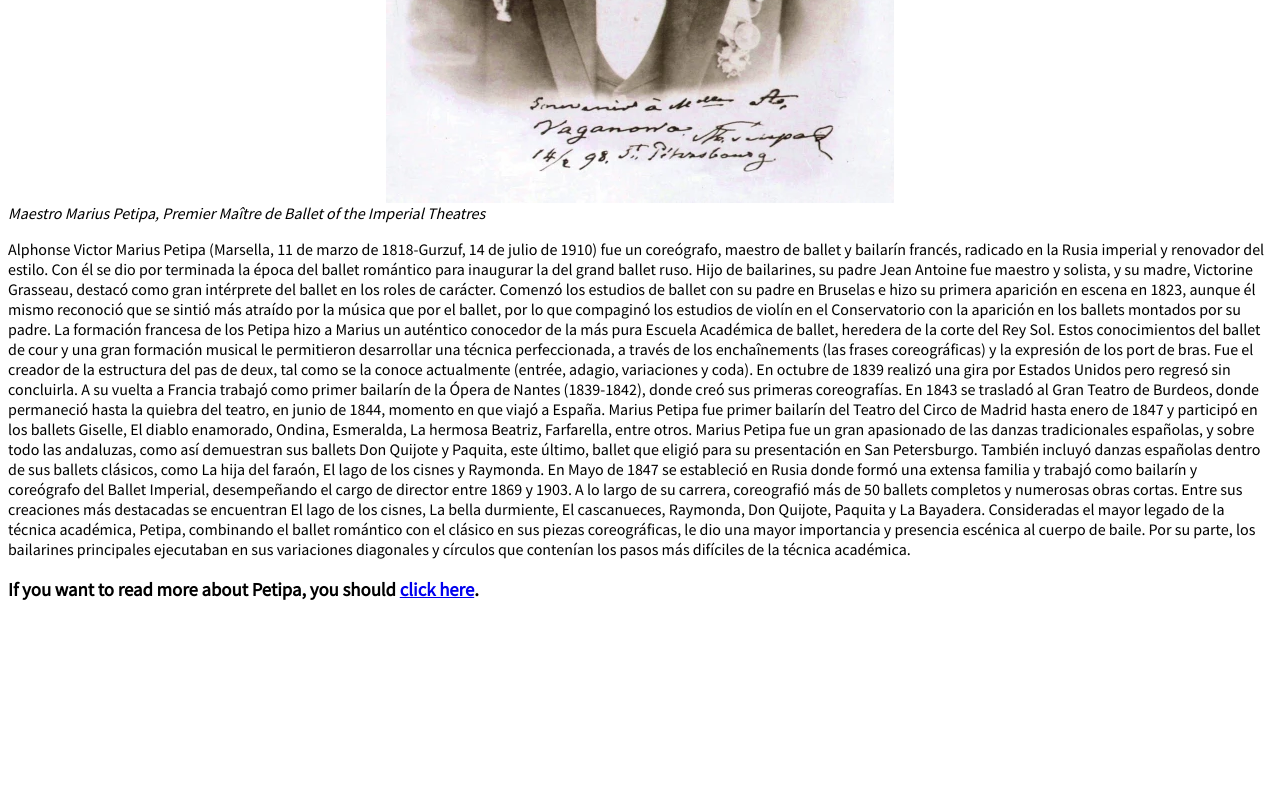
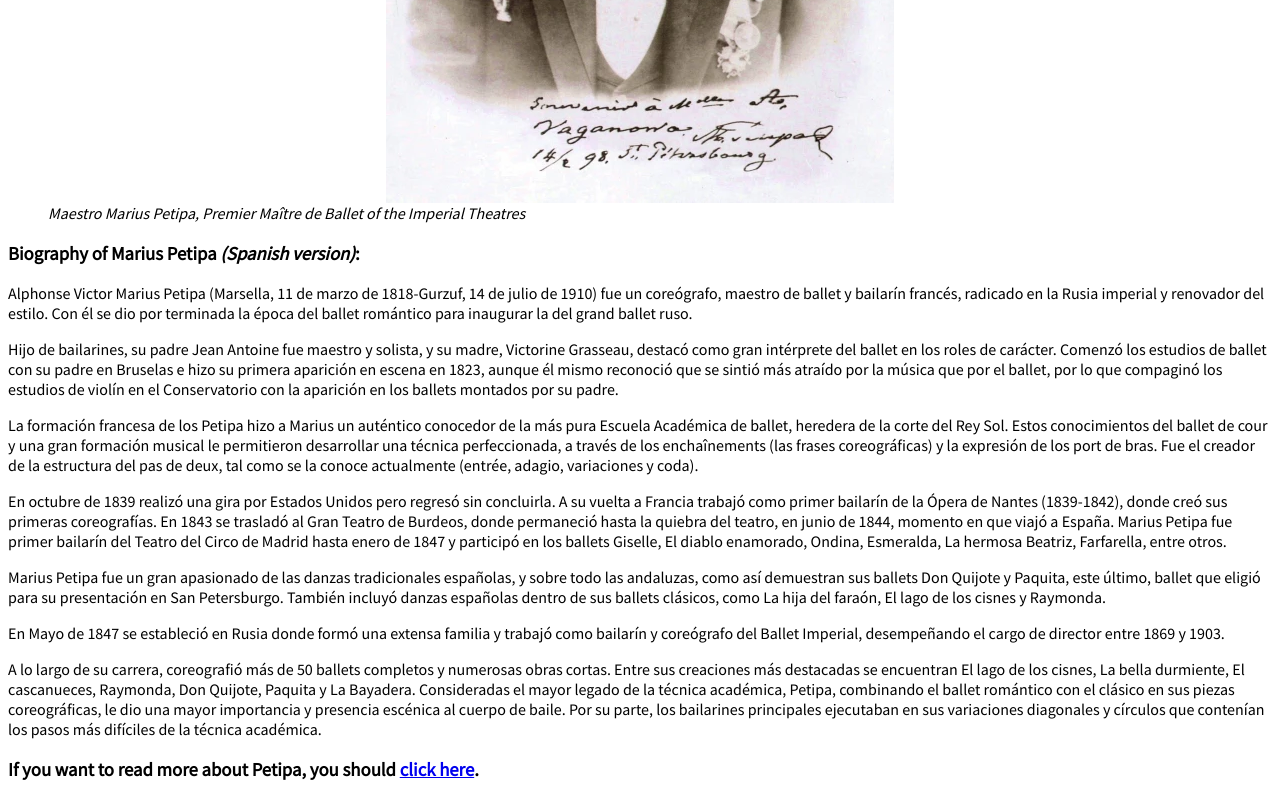
Before and after one commit to dev1-ish/petipa-tribute-page, a plain HTML site: page index.html in a window 1280 px wide. Shown: the part 597-1397 px from the top of the page. Before the commit the page ends 1216 px from the top, so only its background shows below. Drawn offline with Linux system fonts and the light colour scheme.

Commit message:
Modify content

```diff
--- a/index.html
+++ b/index.html
@@ -10,51 +10,43 @@
 <body>
     <main id="main">
         <h1 id="title">Marius Petipa</h1>
-        <p>Choreographer, Ballet Master and teacher, the “father of classical ballet”. </p>
-        <div class="img-div" id="img-div">
+        <p class="desc">Choreographer, Ballet Master and teacher, the “father of classical ballet”. </p>
+        <figure class="img-div" id="img-div">
             <img src="src/marius-petipa.webp" alt="Marius Petipa" id="image">
             <figcaption id="img-caption">Maestro Marius Petipa, Premier Maître de Ballet of the Imperial Theatres</figcaption>
-        </div>
+        </figure>
         <section id="tribute-info">
-            <p>
-                Alphonse Victor Marius Petipa (Marsella, 11 de marzo de 1818-Gurzuf, 14 de julio de 1910) fue un coreógrafo, maestro de
+            <h3 id="headline">Biography of Marius Petipa <em>(Spanish version)</em>:</h3>
+            <p>Alphonse Victor Marius Petipa (Marsella, 11 de marzo de 1818-Gurzuf, 14 de julio de 1910) fue un coreógrafo, maestro de
             ballet y bailarín francés, radicado en la Rusia imperial y renovador del estilo. Con él se dio por terminada la época
-                del ballet romántico para inaugurar la del grand ballet ruso.
-
-                Hijo de bailarines, su padre Jean Antoine fue maestro y solista, y su madre, Victorine Grasseau, destacó como gran
+            del ballet romántico para inaugurar la del grand ballet ruso.</p>
+            <p>Hijo de bailarines, su padre Jean Antoine fue maestro y solista, y su madre, Victorine Grasseau, destacó como gran
             intérprete del ballet en los roles de carácter. Comenzó los estudios de ballet con su padre en Bruselas e hizo su
             primera aparición en escena en 1823, aunque él mismo reconoció que se sintió más atraído por la música que por el
             ballet, por lo que compaginó los estudios de violín en el Conservatorio con la aparición en los ballets montados por su
-                padre.
-
-                La formación francesa de los Petipa hizo a Marius un auténtico conocedor de la más pura Escuela Académica de ballet,
+            padre.</p>
+            <p>La formación francesa de los Petipa hizo a Marius un auténtico conocedor de la más pura Escuela Académica de ballet,
             heredera de la corte del Rey Sol. Estos conocimientos del ballet de cour y una gran formación musical le permitieron
             desarrollar una técnica perfeccionada, a través de los enchaînements (las frases coreográficas) y la expresión de los
             port de bras. Fue el creador de la estructura del pas de deux, tal como se la conoce actualmente (entrée, adagio,
-                variaciones y coda).
-
-                En octubre de 1839 realizó una gira por Estados Unidos pero regresó sin concluirla. A su vuelta a Francia trabajó como
+            variaciones y coda).</p>
+            <p>En octubre de 1839 realizó una gira por Estados Unidos pero regresó sin concluirla. A su vuelta a Francia trabajó como
             primer bailarín de la Ópera de Nantes (1839-1842), donde creó sus primeras coreografías. En 1843 se trasladó al Gran
             Teatro de Burdeos, donde permaneció hasta la quiebra del teatro, en junio de 1844, momento en que viajó a España. Marius
             Petipa fue primer bailarín del Teatro del Circo de Madrid hasta enero de 1847 y participó en los ballets Giselle, El
-                diablo enamorado, Ondina, Esmeralda, La hermosa Beatriz, Farfarella, entre otros.
-
-                Marius Petipa fue un gran apasionado de las danzas tradicionales españolas, y sobre todo las andaluzas, como así
+            diablo enamorado, Ondina, Esmeralda, La hermosa Beatriz, Farfarella, entre otros.</p>
+            <p>Marius Petipa fue un gran apasionado de las danzas tradicionales españolas, y sobre todo las andaluzas, como así
             demuestran sus ballets Don Quijote y Paquita, este último, ballet que eligió para su presentación en San Petersburgo.
             También incluyó danzas españolas dentro de sus ballets clásicos, como La hija del faraón, El lago de los cisnes y
-                Raymonda.
-
-                En Mayo de 1847 se estableció en Rusia donde formó una extensa familia y trabajó como bailarín y coreógrafo del Ballet
-                Imperial, desempeñando el cargo de director entre 1869 y 1903.
-
-                A lo largo de su carrera, coreografió más de 50 ballets completos y numerosas obras cortas. Entre sus creaciones más
+            Raymonda.</p>
+            <p>En Mayo de 1847 se estableció en Rusia donde formó una extensa familia y trabajó como bailarín y coreógrafo del Ballet
+            Imperial, desempeñando el cargo de director entre 1869 y 1903.</p>
+            <p>A lo largo de su carrera, coreografió más de 50 ballets completos y numerosas obras cortas. Entre sus creaciones más
             destacadas se encuentran El lago de los cisnes, La bella durmiente, El cascanueces, Raymonda, Don Quijote, Paquita y La
             Bayadera. Consideradas el mayor legado de la técnica académica, Petipa, combinando el ballet romántico con el clásico en
             sus piezas coreográficas, le dio una mayor importancia y presencia escénica al cuerpo de baile. Por su parte, los
             bailarines principales ejecutaban en sus variaciones diagonales y círculos que contenían los pasos más difíciles de la
-                técnica académica.
-
-            </p>
+            técnica académica.</p>
             <h3> If you want to read more about Petipa, you should
                 <a href="https://petipasociety.com/about/" id="tribute-link" target="_blank">click here</a>.
             </h3>
```
Lines whose indentation alone changed are shown as unchanged.
